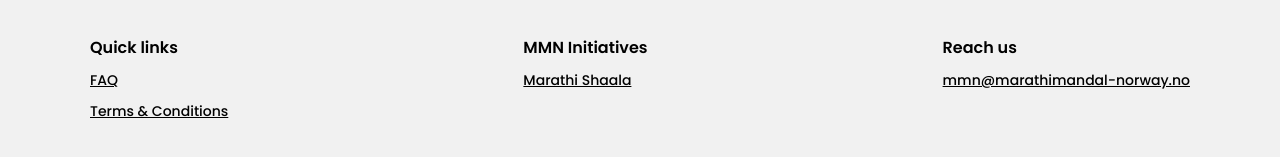
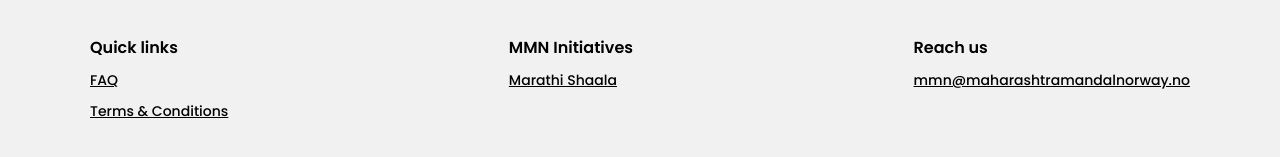
Before and after one commit to kirannandedkar/MMN-FrontEnd, a Next.js app: page /signup/google in a window 1280 px wide. Shown: the part 977-1134 px from the top of the page. Built offline with nearby package versions, Linux system fonts and the light colour scheme; no server answers.

Commit message:
Update Footer.tsx
updated email

```diff
--- a/layout/Footer.tsx
+++ b/layout/Footer.tsx
@@ -25,7 +25,7 @@
     // },
     {
         title: "Reach us", items: [
-            { title: "mmn@marathimandal-norway.no", link: "" },
+            { title: "mmn@maharashtramandalnorway.no", link: "" },
         ]
     },
 ]
```
